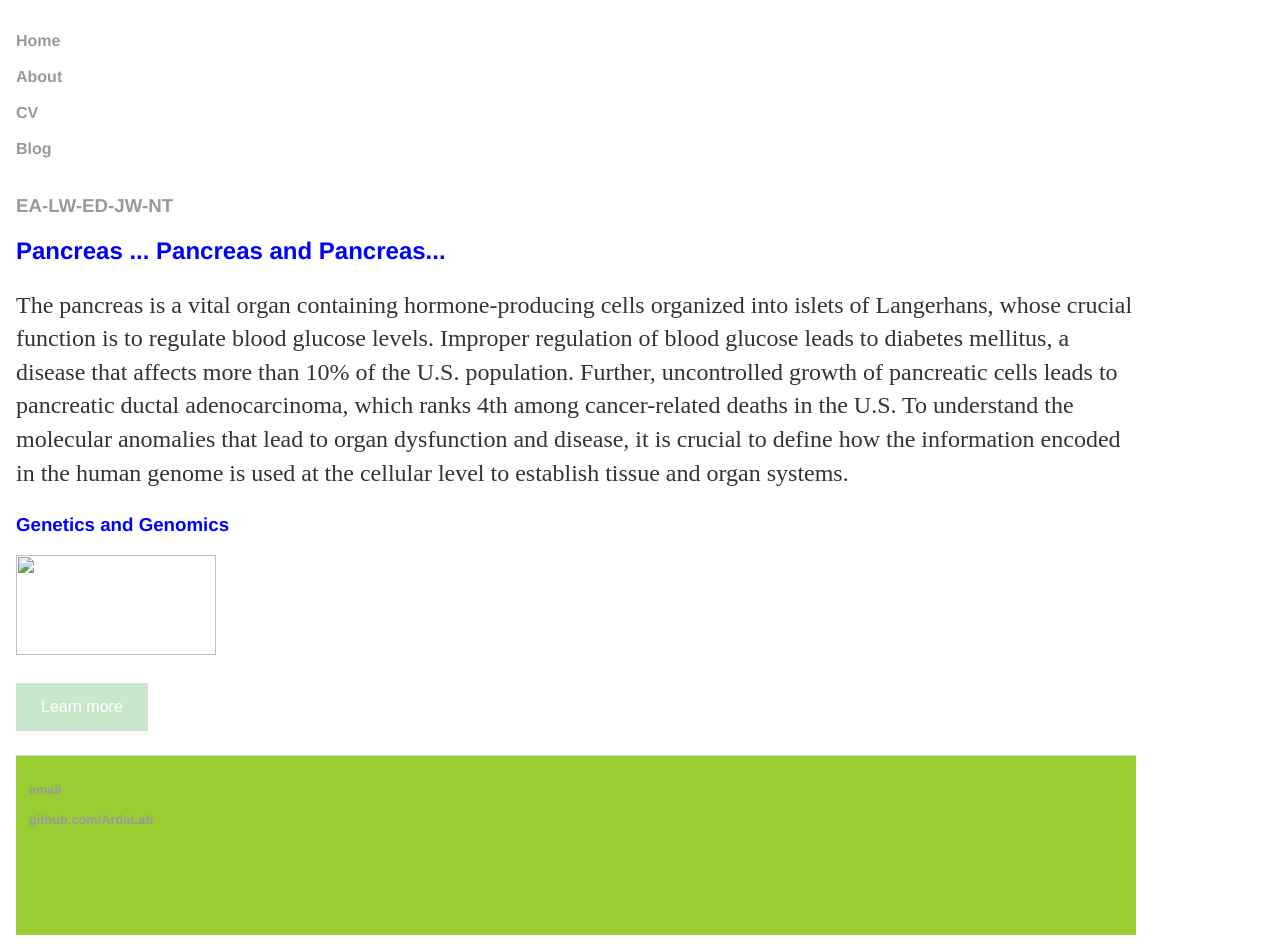
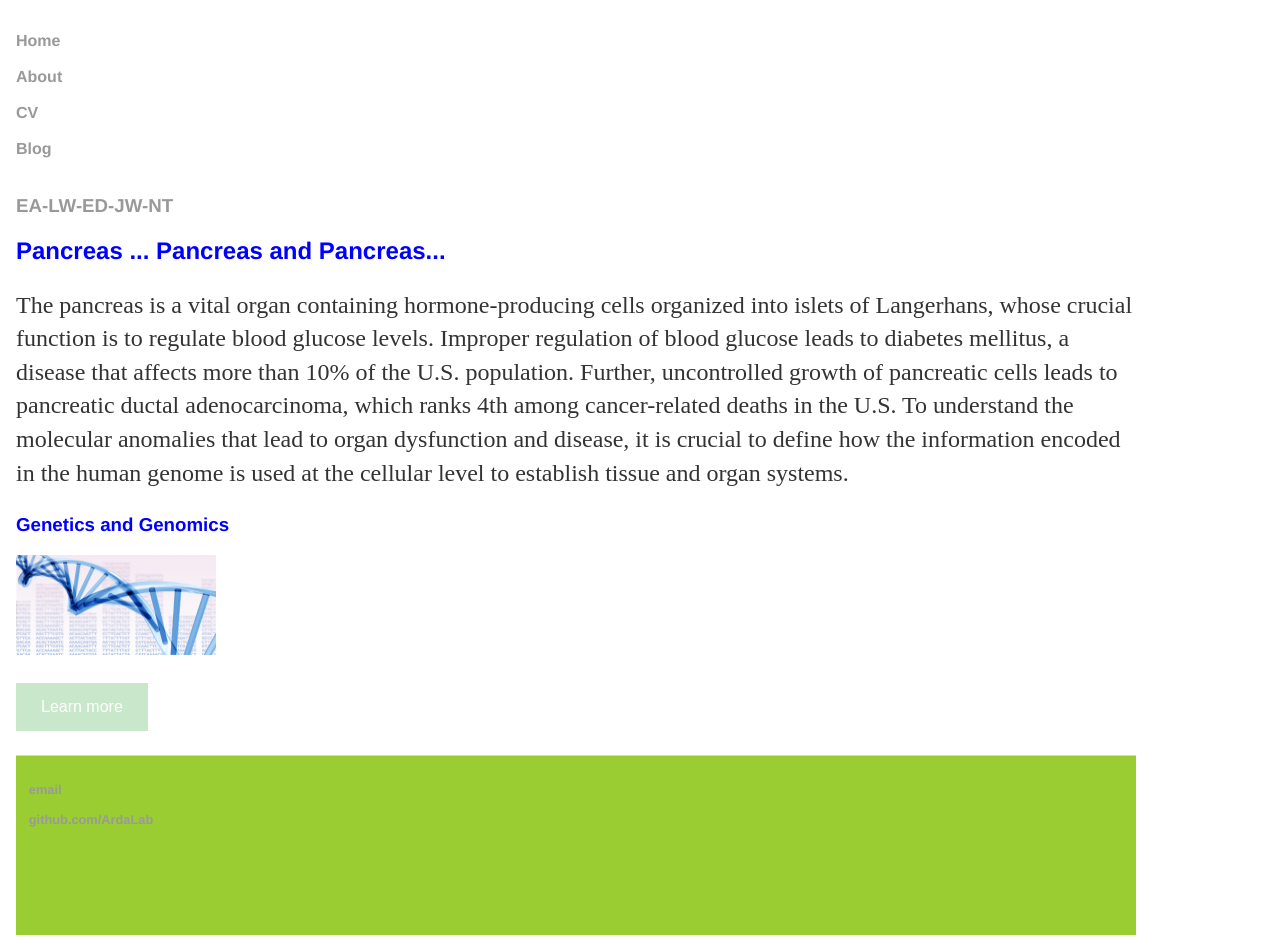
Before and after one commit to ArdaLab-DevG/ArdaLab-DevG, a Jekyll site: the page built from about/index.html, in a window 1280 px wide. Built offline with Jekyll 4.4.1, drawn with Linux system fonts in a browser that asks for light colours.

Commit message:
Update index.html

```diff
--- a/about/index.html
+++ b/about/index.html
@@ -9,7 +9,7 @@ Further, uncontrolled growth of pancreatic cells leads to pancreatic ductal aden
 To understand the molecular anomalies that lead to organ dysfunction and disease, it is crucial to define how the information encoded in the human genome is used at the cellular level to establish tissue and organ systems.</p>
 <div>
  <h3>Genetics and Genomics</h3>
- <img src="/assest/pics/GeneExp.jpg" width="200" height="100">
+ <img src="/assets/pics/GeneExp.jpg" width="200" height="100">
 </div>
  <p>
  <a href="https://irp.nih.gov/our-research/scientific-focus-areas/genetics-and-genomics">
```
